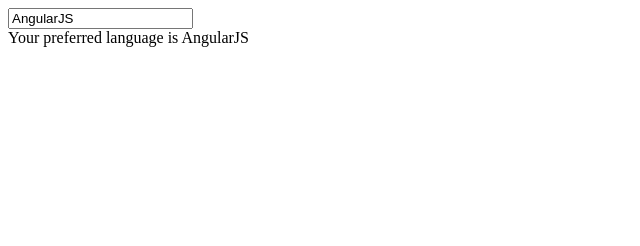
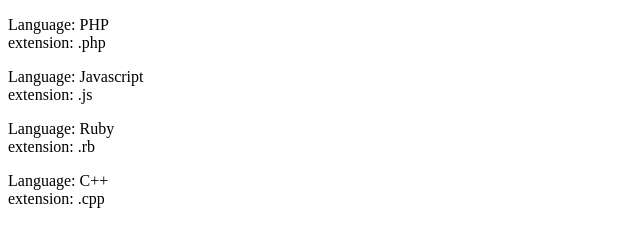
Before and after one commit to Karvish/codedamn-angularJs-tutorials, a website: page index.html in a window 1280 px wide. Shown: the whole page, without its empty margins (0-640 px from the left). Drawn offline with nearby package versions, Linux system fonts and the light colour scheme.

Commit message:
Finished AngularsJS Tutorial 7

```diff
--- a/index.html
+++ b/index.html
@@ -11,9 +11,13 @@
 
 	</head>
 	<body>
-		<div ng-init="language = 'AngularJS'">
-			<input type="text" ng-model="language">
-			<div>Your preferred language is {{language}}</div>
+		<div ng-init="myFavLang=[{name:'PHP', extension:'.php'},
+		{name:'Javascript', extension:'.js'},
+		{name:'Ruby', extension:'.rb'},
+		{name:'C++', extension:'.cpp'}]">
+			<p ng-repeat="language in myFavLang">
+				Language: {{language.name}}<br /> extension: {{language.extension}}
+			</p>
 		</div>
 	</body>
 </html>
```
